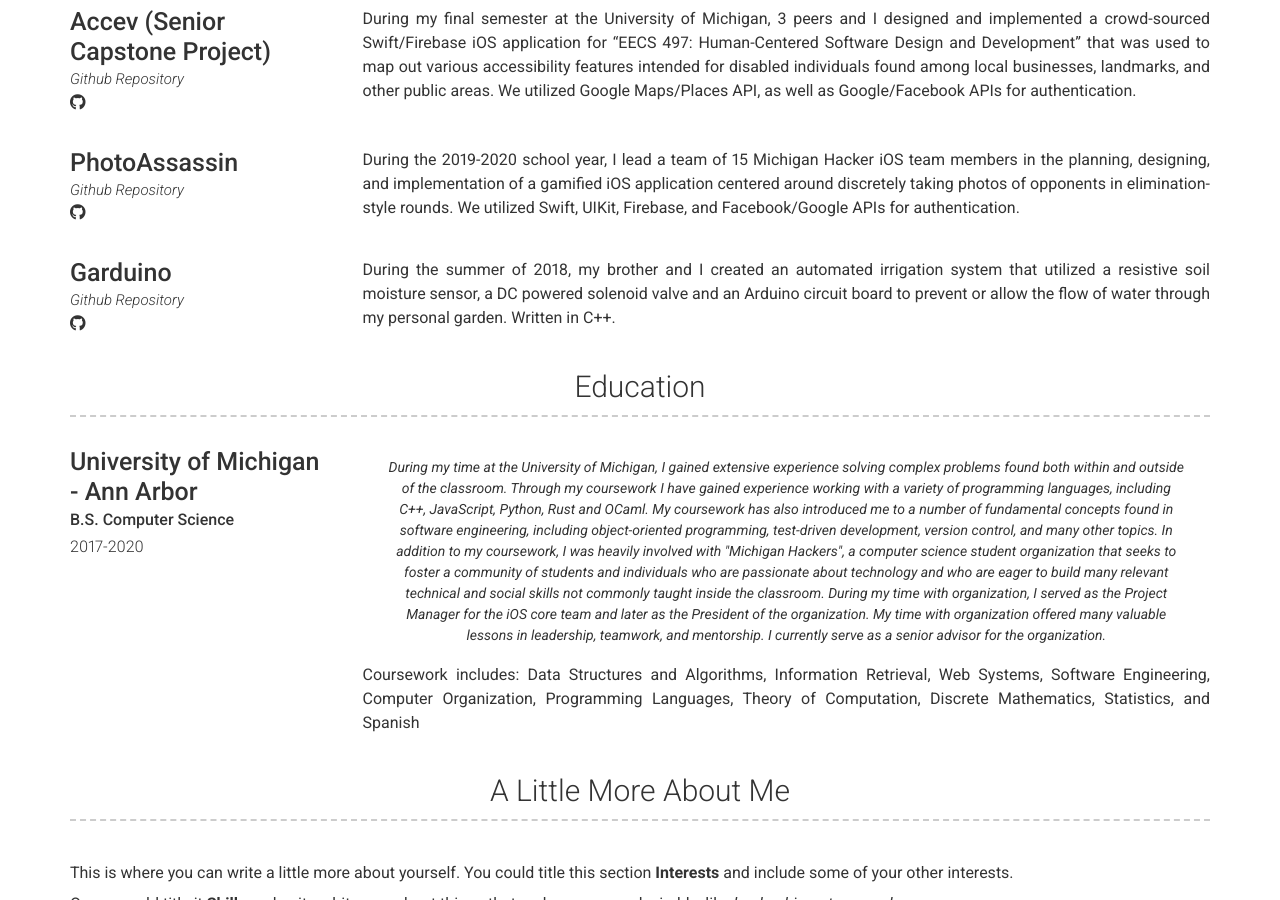
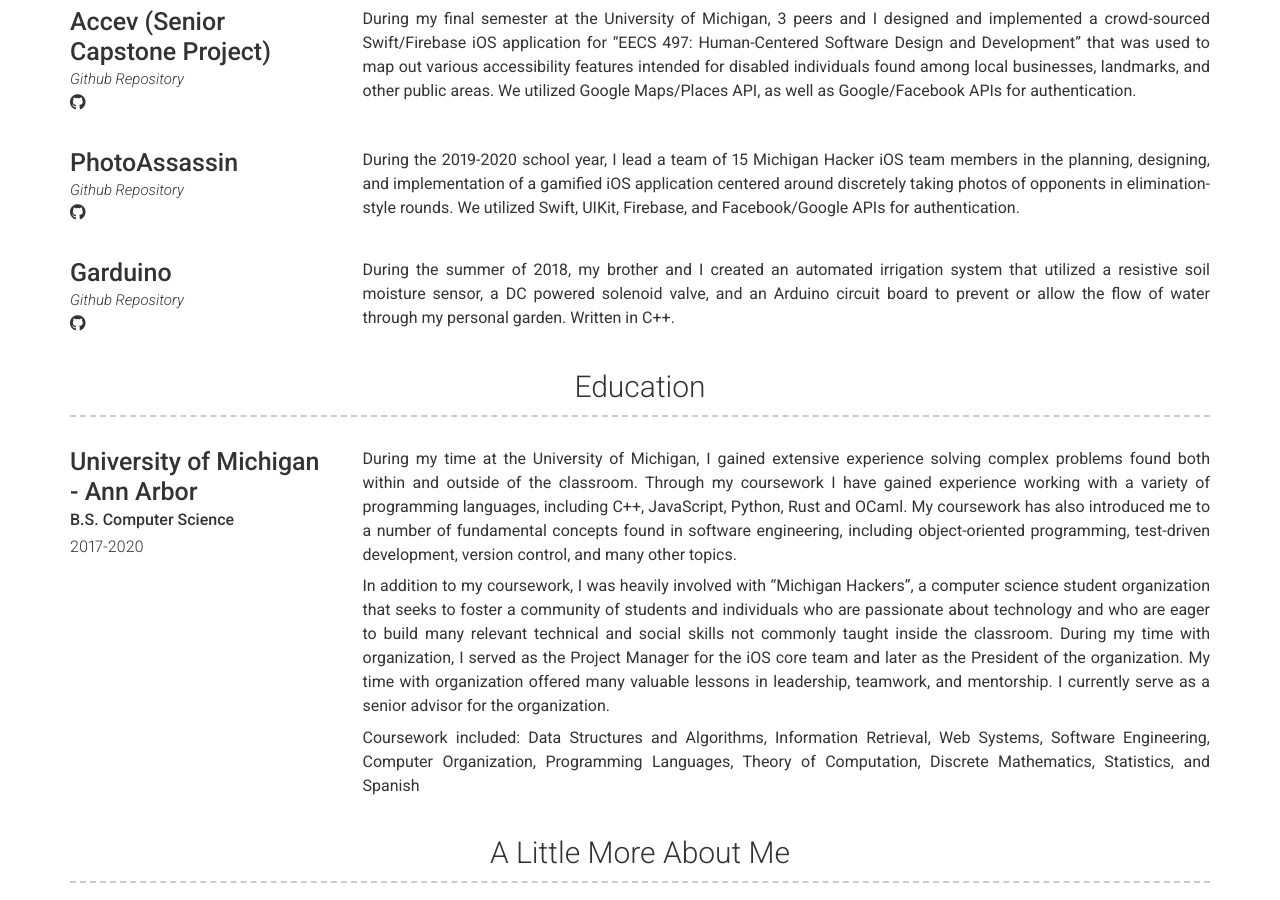
Before and after one commit to benjamincarney/benjamincarney.github.io, a Jekyll site: the page built from index.md, in a window 1280 px wide and 900 px high, scrolled down 1328 px. Built offline with Jekyll 4.4.1, drawn with Linux system fonts in a browser that asks for light colours; nearby versions of some CDN libraries.

Commit message:
Adjusted educations ection

```diff
--- a/_config.yml
+++ b/_config.yml
@@ -143,7 +143,7 @@ content:
             url: https://github.com/benjamincarney/Garduino
         description: | # this will include new lines to allow paragraphs
           During the summer of 2018, my brother and I created an automated irrigation system that utilized a resistive soil moisture sensor, a DC powered solenoid
-          valve and an Arduino circuit board to prevent or allow the flow of water through my personal garden. Written in C++.
+          valve, and an Arduino circuit board to prevent or allow the flow of water through my personal garden. Written in C++.
   - title: Education
     layout: list
     content:
@@ -151,7 +151,7 @@ content:
         title: University of Michigan - Ann Arbor
         sub_title: B.S. Computer Science
         caption: 2017-2020
-        quote: >
+        description: | # this will include new lines to allow paragraphs
           During my time at the University of Michigan, I gained extensive experience solving complex problems found both within and outside of the classroom.
           Through my coursework I have gained experience working with a variety of programming languages, including C++, JavaScript, Python, Rust and OCaml.
           My coursework has also introduced me to a number of fundamental concepts found in software engineering, including object-oriented programming,
@@ -161,8 +161,8 @@ content:
           of students and individuals who are passionate about technology and who are eager to build many relevant technical and social skills not commonly taught
           inside the classroom. During my time with organization, I served as the Project Manager for the iOS core team and later as the President of the organization.
           My time with organization offered many valuable lessons in leadership, teamwork, and mentorship. I currently serve as a senior advisor for the organization.
-        description: | # this will include new lines to allow paragraphs
-          Coursework includes: Data Structures and Algorithms, Information Retrieval, Web Systems, Software Engineering,
+
+          Coursework included: Data Structures and Algorithms, Information Retrieval, Web Systems, Software Engineering,
           Computer Organization, Programming Languages, Theory of Computation, Discrete Mathematics, Statistics, and Spanish
   - title: A Little More About Me
     layout: text
```
